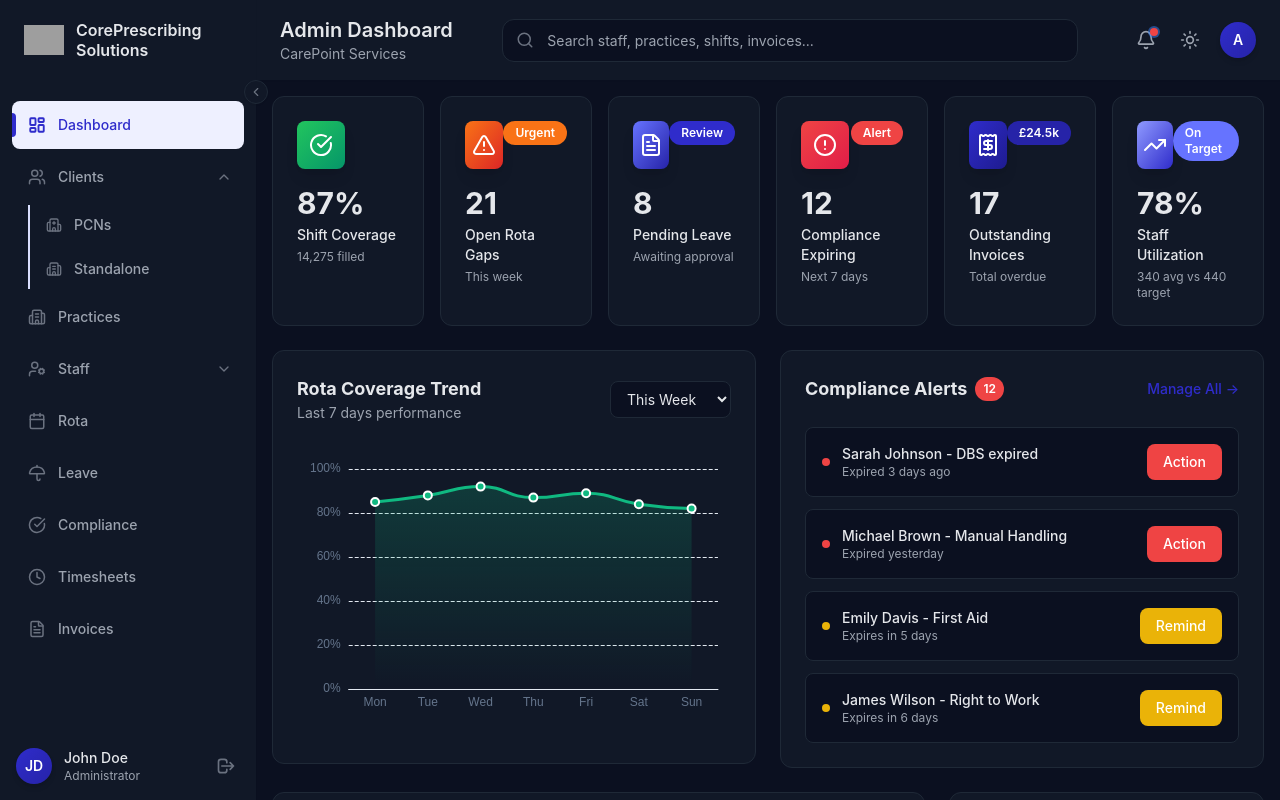
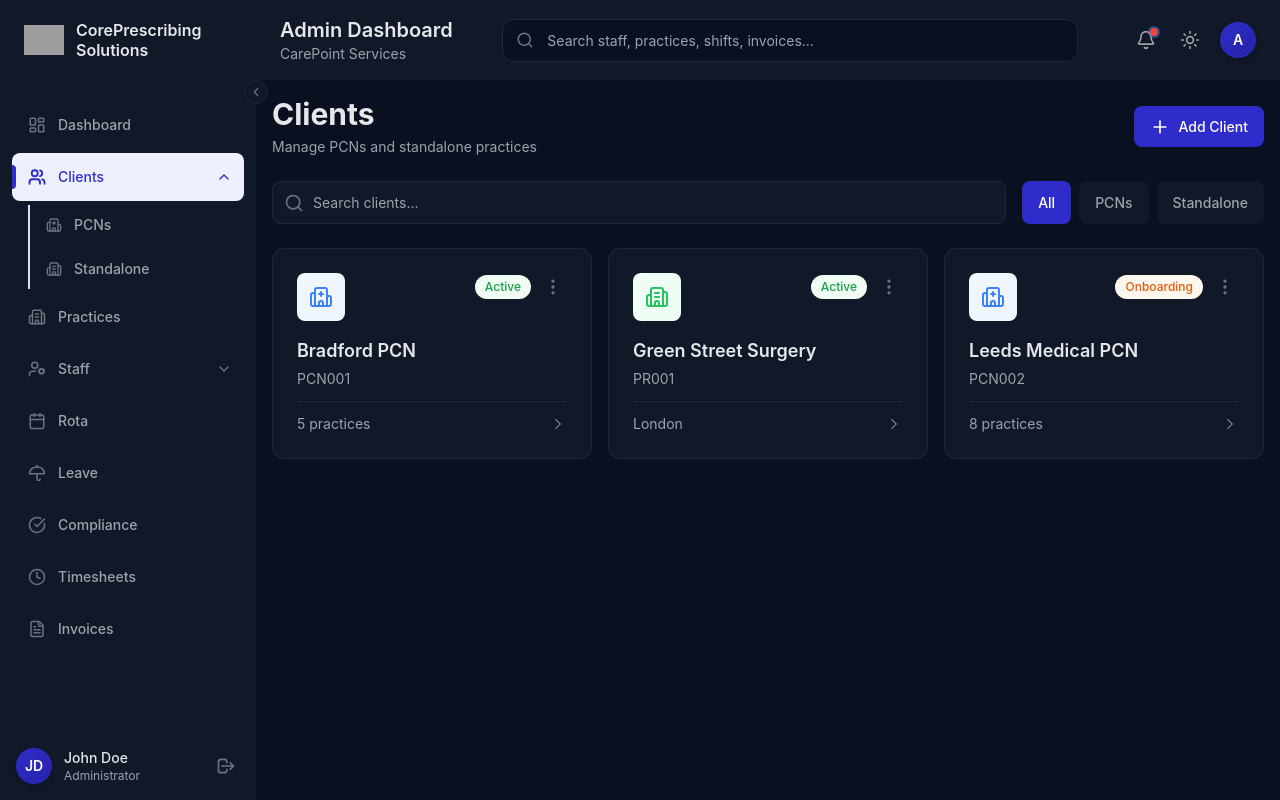
Before and after one commit to AliHaider728/cps-dashbaord-core-perscribing-, a React (Vite) app: page / in a window 1280 px wide. Both pictures are taken after a click on the button "Clients". Shown: the top 800 px of the page. Built offline with nearby package versions, Linux system fonts and the light colour scheme; grey boxes are pictures that could not be loaded.

Commit message:
"update"

```diff
--- a/src/Component/Sidebar/Sidebar.jsx
+++ b/src/Component/Sidebar/Sidebar.jsx
@@ -18,7 +18,7 @@ import {
   ClipboardList
 } from 'lucide-react';
 
-const Sidebar = ({ activePage, setActivePage, isOpen, setIsOpen, isCollapsed, setIsCollapsed, setClientFilter }) => {
+const Sidebar = ({ activePage, setActivePage, isOpen, setIsOpen, isCollapsed, setIsCollapsed, clientFilterType, setClientFilterType }) => {
   const [openDropdowns, setOpenDropdowns] = useState({});
 
   const menuItems = [
@@ -29,8 +29,8 @@ const Sidebar = ({ activePage, setActivePage, isOpen, setIsOpen, isCollapsed, se
       id: 'clients',
       hasDropdown: true,
       subItems: [
-        { icon: Hospital, label: 'PCNs', id: 'clients', filterType: 'pcn' },
-        { icon: Building2, label: 'Standalone', id: 'clients', filterType: 'standalone' }
+        { icon: Hospital, label: 'PCNs', filterType: 'pcn' },
+        { icon: Building2, label: 'Standalone', filterType: 'standalone' }
       ]
     },
     { icon: Building2, label: 'Practices', id: 'practices' },
@@ -69,10 +69,17 @@ const Sidebar = ({ activePage, setActivePage, isOpen, setIsOpen, isCollapsed, se
   };
 
   const isItemActive = (item) => {
-    if (item.hasDropdown) {
+    if (item.id === 'clients') {
+      return activePage === 'clients';
+    }
+    if (item.hasDropdown && item.id === 'staff') {
       return item.subItems.some(sub => activePage === sub.id);
     }
     return activePage === item.id;
+  };
+
+  const isClientSubItemActive = (filterType) => {
+    return activePage === 'clients' && clientFilterType === filterType;
   };
 
   return (
@@ -160,6 +167,13 @@ const Sidebar = ({ activePage, setActivePage, isOpen, setIsOpen, isCollapsed, se
                   onClick={() => {
                     if (item.hasDropdown) {
                       toggleDropdown(item.id);
+                      // If clicking Clients main item, open it with 'all' filter
+                      if (item.id === 'clients') {
+                        setActivePage('clients');
+                        if (setClientFilterType) {
+                          setClientFilterType('all');
+                        }
+                      }
                     } else {
                       setActivePage(item.id);
                       setIsOpen(false);
@@ -209,15 +223,25 @@ const Sidebar = ({ activePage, setActivePage, isOpen, setIsOpen, isCollapsed, se
                   <div className="ml-4 mt-1 space-y-1 border-l-2 border-core-primary-100">
                     {item.subItems.map((subItem) => {
                       const SubIcon = subItem.icon;
-                      const isSubActive = activePage === subItem.id;
+
+                      // For Clients dropdown - check filterType
+                      const isSubActive = item.id === 'clients'
+                        ? isClientSubItemActive(subItem.filterType)
+                        : activePage === subItem.id;
 
                       return (
                         <button
                           key={subItem.label}
                           onClick={() => {
-                            setActivePage(subItem.id);
-                            if (subItem.filterType && setClientFilter) {
-                              setClientFilter(subItem.filterType);
+                            // Handle Clients sub-items (PCNs/Standalone)
+                            if (item.id === 'clients' && subItem.filterType) {
+                              setActivePage('clients');
+                              if (setClientFilterType) {
+                                setClientFilterType(subItem.filterType);
+                              }
+                            } else {
+                              // Handle other dropdowns (Staff)
+                              setActivePage(subItem.id);
                             }
                             setIsOpen(false);
                           }}
```
